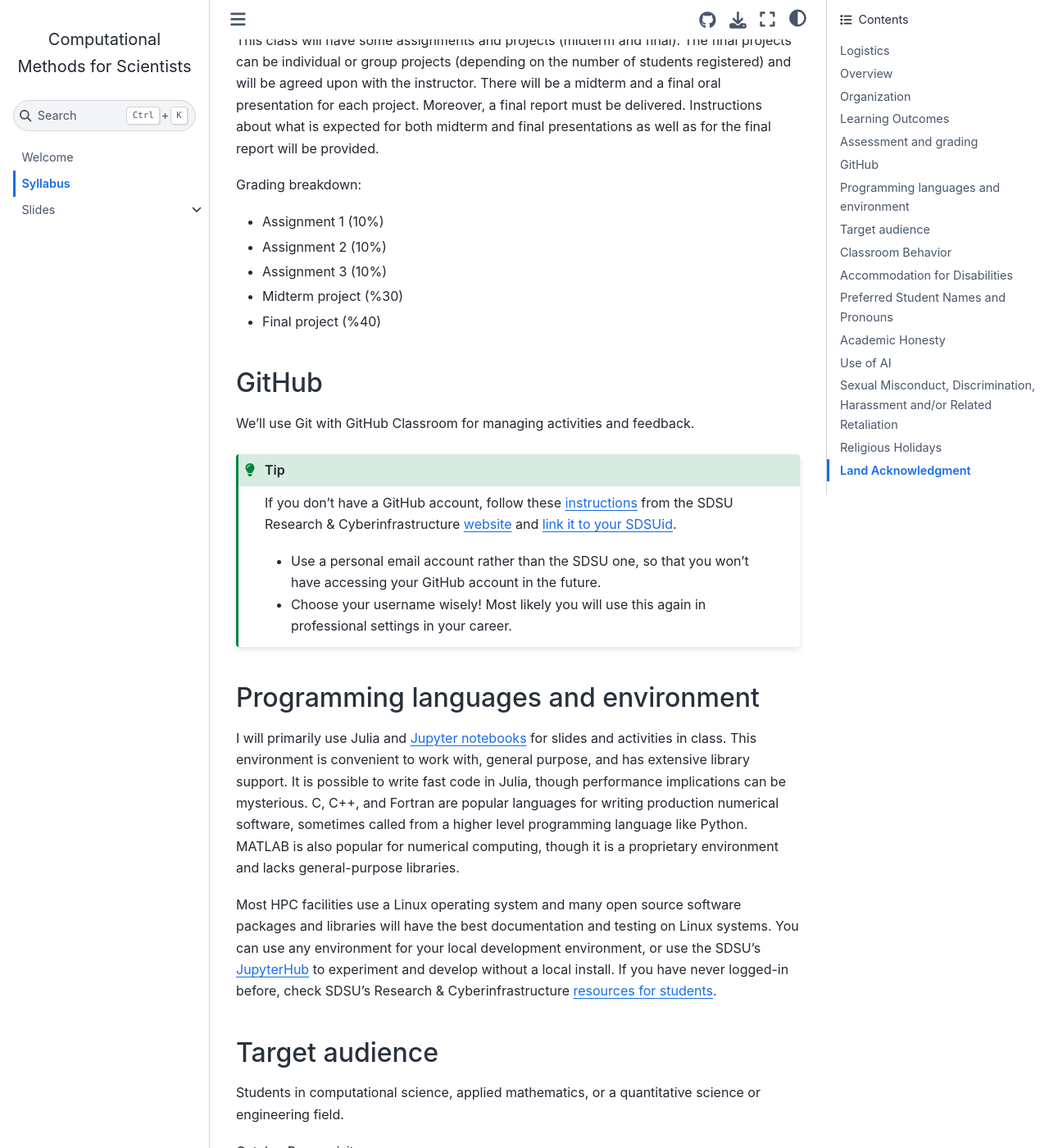
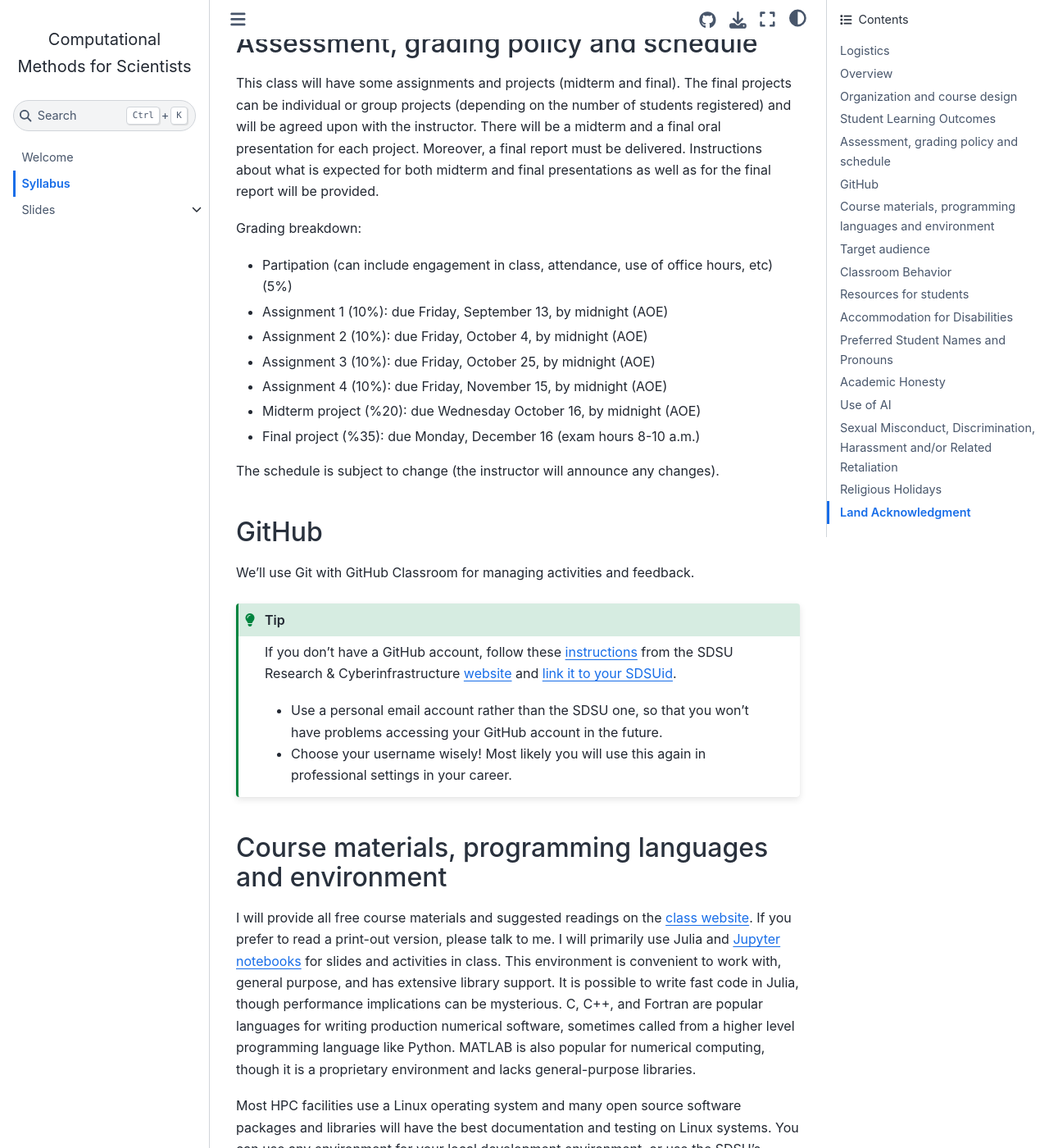
Before and after one commit to sdsu-comp526/fall24, a Jupyter Book: the page built from syllabus.md, in a window 1280 px wide and 1400 px high, scrolled down 3193 px. Shown: the whole window at 82% size. Built offline with Jupyter Book 1.0.4 settings and Sphinx 7.4.7 and the Sphinx Book theme 1.1.4, drawn with Linux system fonts in a browser that asks for light colours; pages that are not in the unit, such as notebooks, are missing from menus; some of the changed text lies outside the part shown.

Commit message:
Update syllabus with required information and renumber exercises

```diff
--- a/syllabus.md
+++ b/syllabus.md
@@ -2,15 +2,18 @@
 
 ## Logistics
 
-Comp-526
+*Course name*: Comp-526,
+*Course term*: Fall 2024
 *Class time*: **M-W-F: 9-9:50 am**
+*Mode of delivery*: **in person**
 *Location*: **LH 247**
 
 
 ### Instructor: [Valeria Barra](https://valeriabarra.org)
+
 Pronouns: (she/her/hers)
 Email: vbarra @ sdsu . edu
-Office: GMCS 593
+Office location: announced on the course [Canvas page](https://sdsu.instructure.com/courses/161092)
 
 
 **Office Hours**: announced on the course [Canvas page](https://sdsu.instructure.com/courses/161092) or by appointment.
@@ -46,7 +49,7 @@
 it to solve it using computers.
 
 
-## Organization
+## Organization and course design
 
 We will start by giving an introduction of version control and reproducibility, key apects in modern computational sciences. Then we will introduce the Linux filesystem and some basic shell commands.
 
@@ -64,18 +67,18 @@
 
 Towards the end of the semester, for your final projects, you can then form small teams of like interest and work on an original study (numerical experiments and interpretation, comparisons, etc.) or on contribution to be shared with the community. Studies and contributions can take many forms.
 
-## Learning Outcomes
+## Student Learning Outcomes
 
 Upon completing this course, students will be able to
 
-* ontribute to collaborative software with the use of version control systems, such as `git`
-* formulate problems in science and engineering in terms of computational methods
-* evaluate accuracy and performance of algorithms
-* diagnose ill conditioned problem formulations and unstable algorithms
-* develop effective numerical software, taking into account stability, accuracy, and cost
-* communicate about the above using figures, numerical experiments, writing, and presentation
-* search for and understand relevant literature and documentation
-* write simple programs in Julia, C, and Fortran
+1. contribute to collaborative software with the use of version control systems, such as `git`
+2. formulate problems in science and engineering in terms of computational methods
+3. evaluate accuracy and performance of algorithms
+4. diagnose ill conditioned problem formulations and unstable algorithms
+5. develop effective numerical software, taking into account stability, accuracy, and cost
+6. communicate about the above using figures, numerical experiments, writing, and presentation
+7. search for and understand relevant literature and documentation
+8. write programs in Julia, C, and Fortran
 
 ### Expectations
 
@@ -87,18 +90,21 @@
 
 ![](img/Henry2019-Table1.png)
 
-## Assessment and grading
-This class will have some assignments and projects (midterm and final). The final projects can be individual or group projects (depending on the number of students registered) and will be agreed upon with the instructor. There will be a midterm and a final oral presentation
-for each project. Moreover, a final report must be delivered. Instructions about what is expected for both midterm and final presentations as well as for the final report will be provided.
+## Assessment, grading policy and schedule
+
+This class will have some assignments and projects (midterm and final). The final projects can be individual or group projects (depending on the number of students registered) and will be agreed upon with the instructor. There will be a midterm and a final oral presentation for each project. Moreover, a final report must be delivered. Instructions about what is expected for both midterm and final presentations as well as for the final report will be provided.
 
 Grading breakdown:
-- Assignment 1 (10%)
-- Assignment 2 (10%)
-- Assignment 3 (10%)
+- Partipation (can include engagement in class, attendance, use of office hours, etc) (5%)
+- Assignment 1 (10%): due Friday, September 13, by midnight (AOE)
+- Assignment 2 (10%): due Friday, October 4, by midnight (AOE)
+- Assignment 3 (10%): due Friday, October 25, by midnight (AOE)
+- Assignment 4 (10%): due Friday, November 15, by midnight (AOE)
 
-- Midterm project (%30)
-- Final project (%40)
+- Midterm project (%20): due Wednesday October 16, by midnight (AOE)
+- Final project (%35): due Monday, December 16 (exam hours 8-10 a.m.)
 
+The schedule is subject to change (the instructor will announce any changes).
 
 ## GitHub
 
@@ -106,13 +112,13 @@
 
 :::{tip}
 If you don't have a GitHub account, follow these [instructions](https://sdsu-research-ci.github.io/github/students/creating-account) from the SDSU Research & Cyberinfrastructure [website](https://sdsu-research-ci.github.io/github) and [link it to your SDSUid](https://sdsu-research-ci.github.io/github/students/creating-account#linking-your-sdsuid).
-- Use a personal email account rather than the SDSU one, so that you won't have accessing your GitHub account in the future.
+- Use a personal email account rather than the SDSU one, so that you won't have problems accessing your GitHub account in the future.
 - Choose your username wisely! Most likely you will use this again in professional settings in your career.
 :::
 
-## Programming languages and environment
+## Course materials, programming languages and environment
 
-I will primarily use Julia and [Jupyter notebooks](https://jupyter.org/) for slides and activities in class. This environment is convenient to work with, general purpose, and has extensive library support.  It is possible to write fast code in Julia, though performance implications can be mysterious. C, C++, and Fortran are popular languages for writing production numerical software, sometimes called from a higher level programming language like Python. MATLAB is also popular for numerical computing, though it is a proprietary environment and lacks general-purpose libraries.
+I will provide all free course materials and suggested readings on the [class website](https://sdsu-comp526.github.io/fall24/). If you prefer to read a print-out version, please talk to me. I will primarily use Julia and [Jupyter notebooks](https://jupyter.org/) for slides and activities in class. This environment is convenient to work with, general purpose, and has extensive library support.  It is possible to write fast code in Julia, though performance implications can be mysterious. C, C++, and Fortran are popular languages for writing production numerical software, sometimes called from a higher level programming language like Python. MATLAB is also popular for numerical computing, though it is a proprietary environment and lacks general-purpose libraries.
 
 Most HPC facilities use a Linux operating system and many open source software packages and libraries will have the best documentation and testing on Linux systems. You can use any environment for your local development environment, or use the SDSU's [JupyterHub](https://jupyterhub.sdsu.edu/) to experiment and develop without a local install. If you have never logged-in before, check SDSU's Research & Cyberinfrastructure [resources for students](https://sdsu-research-ci.github.io/instructionalcluster/students).
 
@@ -135,6 +141,9 @@
 
 Both students and faculty are responsible for maintaining an appropriate learning environment in all instructional settings, whether in person, remote or online. Those who fail to adhere to such behavioral standards may be subject to discipline. Professional courtesy and sensitivity are especially important with respect to individuals and topics dealing with race, color, national origin, sex, pregnancy, age, disability, creed, religion, sexual orientation, gender identity, gender expression, veteran status, political affiliation or political philosophy.
 
+## Resources for students
+Every student is encouraged to read the [SDSU Student Academic Success Handbook](https://docs.google.com/document/d/1rXNpNGs1K7nIxcS73o6R-fxZqPIWQwS9gHD7XpIqjhM/edit#heading=h.apbuhr7p11ak) (includes essential information for students).
+
 ## Accommodation for Disabilities
 
 If you think you may qualify for accommodations because of a disability, please contact [SDSU Student Ability Success Center](https://sds.sdsu.edu/) and make your faculty member aware in a timely manner so that your needs can be addressed. Please allow 10-14 business days for this process.
@@ -149,9 +158,10 @@
 SDSU has strict codes of conduct and policies regarding [cheating and plagiarism](https://sacd.sdsu.edu/student-rights/academic-dishonesty/cheating-and-plagiarism). Become familiar with the policy and what constitutes plagiarism. Any cheating or plagiarism will result in failing this class and a disciplinary review by the University. These actions may lead to probation, suspension, or expulsion.
 
 ## Use of AI
+
 In May 2024, the University Senate extended its definition of plagiarism to include the un-cited use of generative AI applications, specifically: "representing work produced by generative Artificial Intelligence as one’s own." Academic freedom ensures that instructors are empowered to determine whether students may use genAI in their classes and to what extent. To minimize confusion, we report here a statement regarding the use of AI in this class.
 
-Students should not use generative AI applications in this course except as approved by the instructor. Any use of generative AI outside of instructor-approved guidelines constitutes misuse. Misuse of generative AI is a violation of the course policy on academic honesty and will be reported to the Center for Student Rights and Responsibilities
+Students should not use generative AI applications in this course except as approved by the instructor and cited. Any use of generative AI outside of instructor-approved guidelines constitutes misuse. Misuse of generative AI is a violation of the course policy on academic honesty and will be reported to the Center for Student Rights and Responsibilities
 
 ## Sexual Misconduct, Discrimination, Harassment and/or Related Retaliation
 
@@ -164,4 +174,5 @@
 According to the University Policy File, students should notify instructors of planned absences for religious observances by the end of the second week of classes. See the campus policy regarding religious observances for full details.
 
 ## Land Acknowledgment
+
 For millennia, the Kumeyaay people have been a part of this land. This land has nourished, healed, protected and embraced them for many generations in a relationship of balance and harmony. As members of the San Diego State University community, we acknowledge this legacy. We promote this balance and harmony. We find inspiration from this land, the land of the Kumeyaay.
```
Also changed, not shown: slides/module2-2_c_pointers.md (+1 -1 lines), 3 other files.
